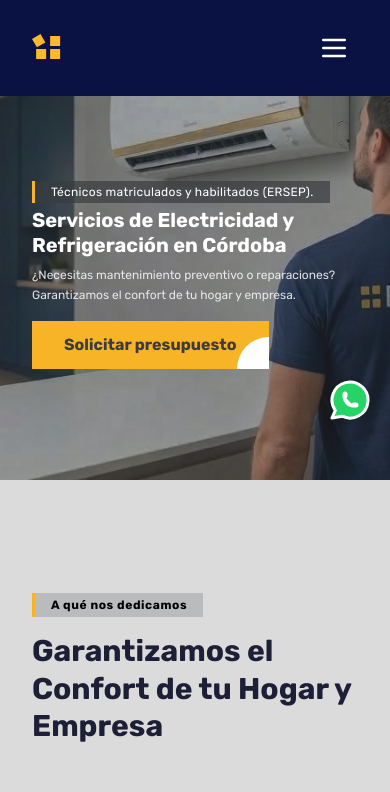
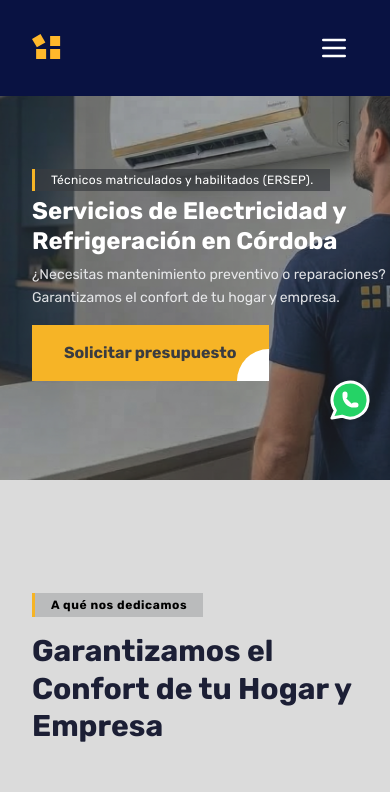
Before and after one commit to cristiantoiafullstackdev/redecotoia_web, a Next.js app: page / in a window 390 px wide. Shown: the top 792 px of the page. Built offline with nearby package versions, Linux system fonts and the light colour scheme.

Commit message:
commite 29 con actualizacion de Ui para responcive parte 9

```diff
--- a/app/components/sections-home/Hero.tsx
+++ b/app/components/sections-home/Hero.tsx
@@ -50,12 +50,12 @@ export default function Hero() {
           </p>
 
           {/* Título Principal (H1): Definido con tamaños responsivos (text-2xl a text-5xl) */}
-          <h1 className="mb-2 max-w-140 text-xl md:text-2xl lg:text-4xl font-bold leading-tight">
+          <h1 className="mb-2 max-w-140 text-2xl md:text-2xl lg:text-4xl font-bold leading-tight">
             Servicios de Electricidad y Refrigeración en Córdoba
           </h1>
 
           {/* Descripción: Texto secundario con opacidad para no competir visualmente con el título */}
-          <p className="mb-4 max-w-140 text-xs md:text-sm lg:text-md leading-relaxed text-gray-100 opacity-90">
+          <p className="mb-4 max-w-140 text-sm md:text-sm lg:text-md leading-relaxed text-gray-100 opacity-90">
             ¿Necesitas mantenimiento preventivo o reparaciones? Garantizamos el confort de tu hogar y empresa.
           </p>
 
@@ -68,7 +68,7 @@ export default function Hero() {
             href={`https://wa.me//5493515930609?text=${process.env.NEXT_PUBLIC_SOLICITAR_PRESUPUESTO_MESSAGE}`}
             target="_blank"
             rel="noopener noreferrer"
-            className="group relative inline-block overflow-hidden bg-[#F6B426] px-8 py-3 md:px-12 md:py-4 font-semibold md:font-bold text-[#3A3C40] transition-all"
+            className="group relative inline-block overflow-hidden bg-[#F6B426] px-8 md:px-12 py-4 font-semibold md:font-bold text-[#3A3C40] transition-all"
           >
             <span className="relative my-auto z-10">Solicitar presupuesto</span>
 
```
